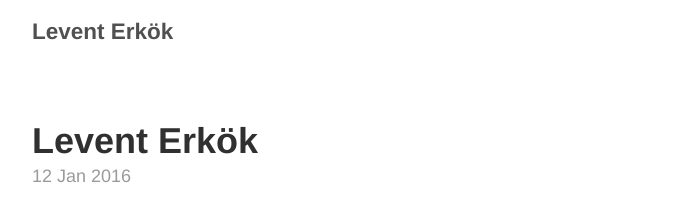
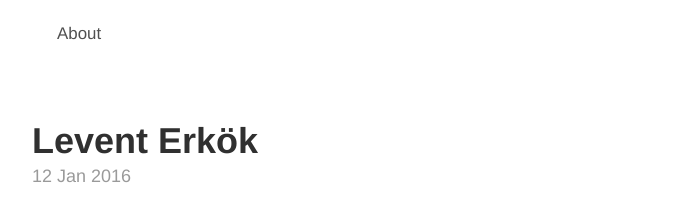
Before and after one commit to LeventErkok/LeventErkok.github.io, a Jekyll site: the page built from index.html, in a window 1280 px wide. Shown: the top 212 px of the page, without its empty margins (293-985 px from the left). Built offline with Jekyll 4.4.1, drawn with Linux system fonts in a browser that asks for light colours; the list of posts is cut into pages by our own code.

```diff
--- a/_layouts/default.html
+++ b/_layouts/default.html
@@ -8,8 +8,10 @@
     <div class="container content">
       <header class="masthead">
         <h3 class="masthead-title">
-          <a href="{{ site.baseurl }}/" title="Home">{{ site.title }}</a>
-          <small>{{ site.tagline }}</small>
+           {% for page in site.pages_list %}
+             &nbsp;&nbsp;&nbsp;
+             <small><a href="{{ page[1]  }}">{{ page[0] }}</a></small>
+           {% endfor %}
         </h3>
       </header>
 
```
Also changed, not shown: 4 other files.
